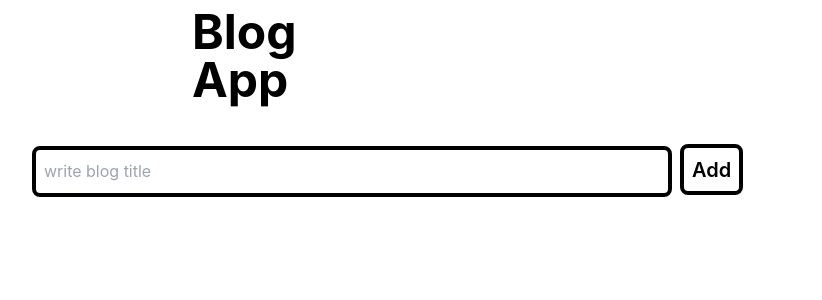
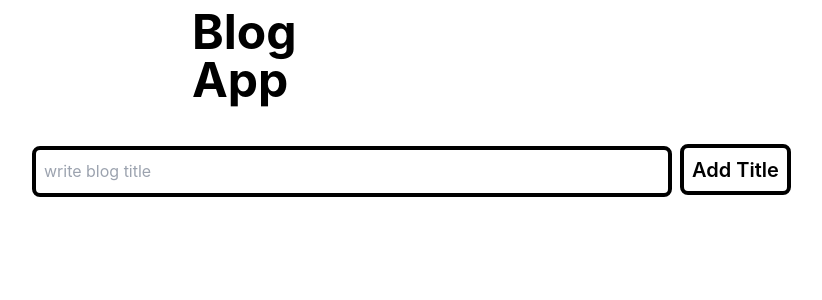
Before and after one commit to me-aashish/FullStack_Blog_App, a React (Create React App) app in the folder client/: page / in a window 1280 px wide. Shown: the top 300 px of the page, without its empty margins (448-1270 px from the left). Built offline with nearby package versions, Linux system fonts and the light colour scheme.

Commit message:
added few packages and changed blog title button

```diff
--- a/client/package.json
+++ b/client/package.json
@@ -6,6 +6,7 @@
     "@testing-library/jest-dom": "^5.17.0",
     "@testing-library/react": "^13.4.0",
     "@testing-library/user-event": "^13.5.0",
+    "axios": "^1.6.2",
     "react": "^18.2.0",
     "react-dom": "^18.2.0",
     "react-scripts": "5.0.1",
--- /dev/null
+++ b/client/src/Components/AddBlogs.js
@@ -0,0 +1,23 @@
+import axios from 'axios';
+import React, { useState } from 'react'
+
+const AddBlogs = () => {
+  const [blogTitle, setBlogTitle] = useState(null);
+  const handleAddBlogTitle = async(e) => {
+    e.preventDefault();
+
+    await axios.post("http://localhost:4000/blogs",{
+      blogTitle
+    });
+    setBlogTitle(null);
+  }
+  return (
+    <div className="mt-10 ml-[30rem]">
+        <input type="text" placeholder="write blog title" className="w-[40rem] h-[51px] border-4 border-black rounded-lg p-2
+        " onChange={e => setBlogTitle(e.target.value)} />
+        <button className="h-[51px] p-2 ml-2 border-4 border-black rounded-lg font-semibold text-xl" onClick={e => handleAddBlogTitle(e)}>Add Title</button>
+    </div>
+  )
+}
+
+export default AddBlogs;
--- a/client/src/Components/Add_Blogs.js
+++ /dev/null
@@ -1,17 +0,0 @@
-import React, { useState } from 'react'
-
-const Add_Blogs = () => {
-  const [blogTitle, setBlogTitle] = useState(null);
-  const handleAddBlogTitle = () => {
-    console.log(blogTitle);
-  }
-  return (
-    <div className="mt-10 ml-[30rem]">
-        <input type="text" placeholder="write blog title" className="w-[40rem] h-[51px] border-4 border-black rounded-lg p-2
-        " onChange={e => setBlogTitle(e.target.value)} />
-        <button className="h-[51px] p-2 ml-2 border-4 border-black rounded-lg font-semibold text-xl" onClick={handleAddBlogTitle}>Add</button>
-    </div>
-  )
-}
-
-export default Add_Blogs
--- a/client/src/Components/Body.js
+++ b/client/src/Components/Body.js
@@ -1,11 +1,12 @@
 import React from 'react'
-import Add_Blogs from './Add_Blogs'
+import AddBlogs from './AddBlogs'
+
 
 const Body = () => {
   return (
     <div className = "">
         <h1 className="font-bold text-5xl mx-[40rem] mt-2">Blog App</h1>
-        <Add_Blogs />
+        <AddBlogs />
     </div>
   )
 }
```
Also changed, not shown: 1 other file (tests, documents, lock files or other folders).
